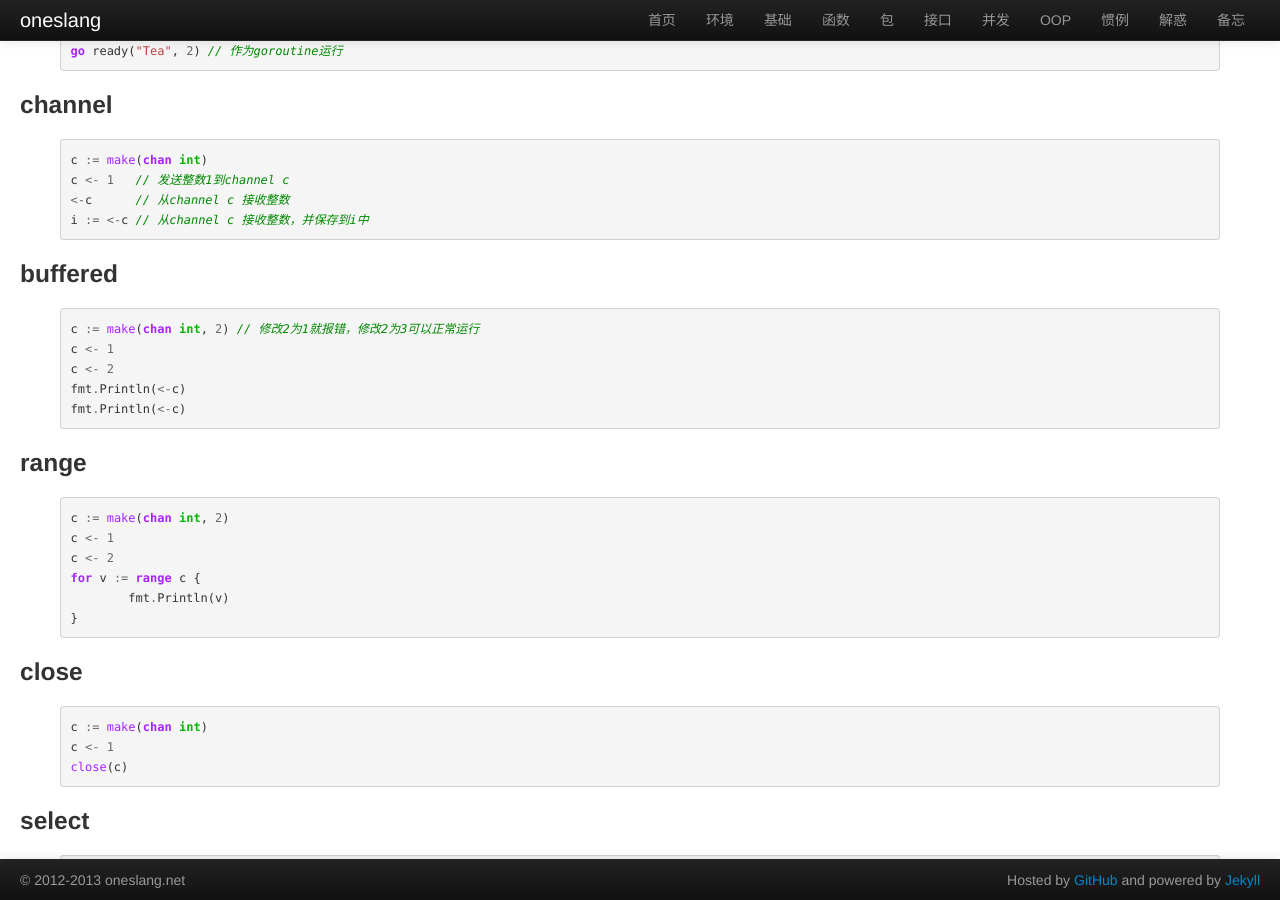
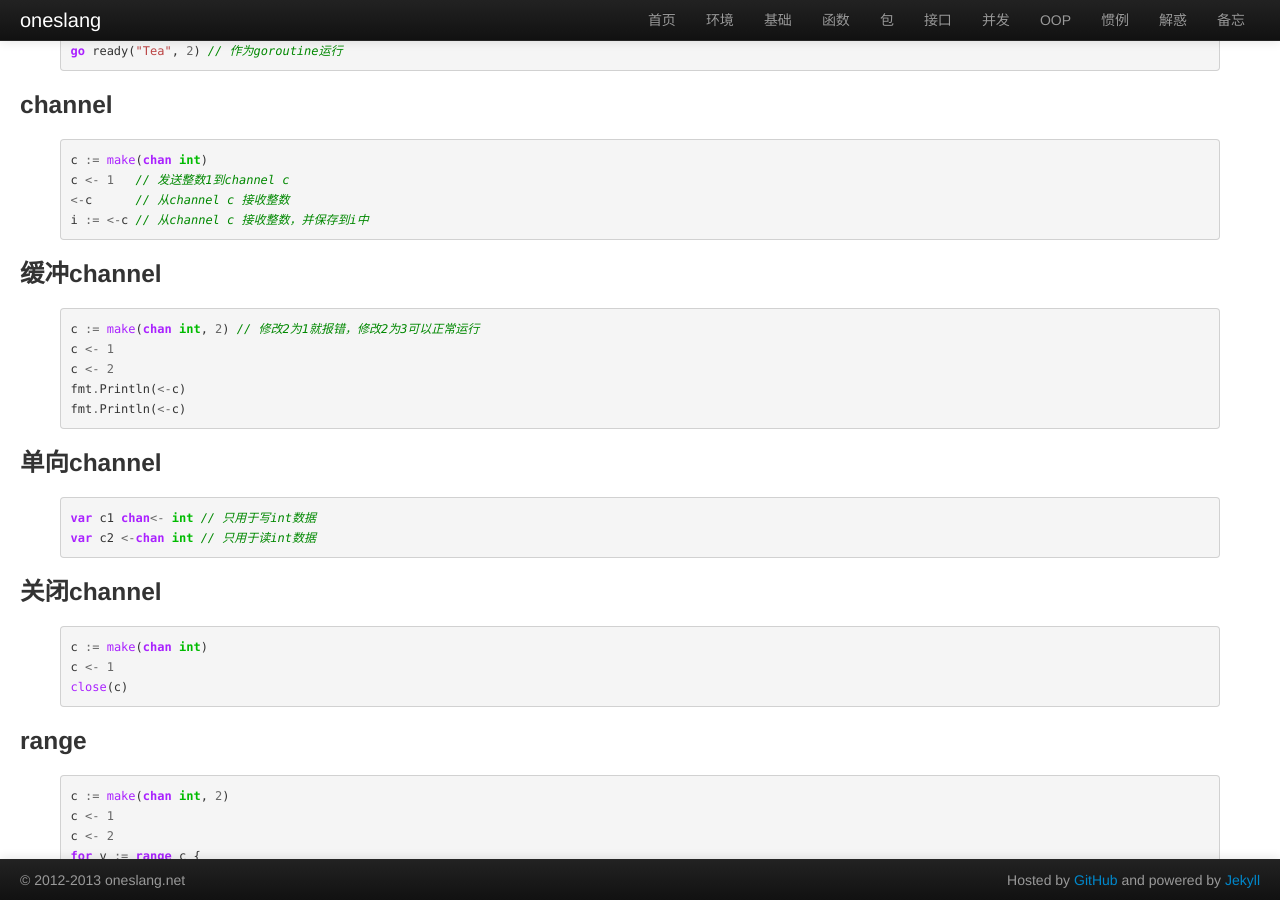
Before and after one commit to oneslang/oneslang.net, a Jekyll site: the page built from golang/concurrency.md, in a window 1280 px wide and 900 px high, scrolled down 477 px. Built offline with Jekyll 4.4.1, drawn with Linux system fonts in a browser that asks for light colours.

Commit message:
Perfect concurrent description

```diff
--- a/golang/concurrency.md
+++ b/golang/concurrency.md
@@ -28,13 +28,26 @@ c <- 1   // 发送整数1到channel c
 i := <-c // 从channel c 接收整数，并保存到i中
 {% endhighlight %}
 
-### buffered
+### 缓冲channel
 {% highlight go %}
 c := make(chan int, 2) // 修改2为1就报错，修改2为3可以正常运行
 c <- 1
 c <- 2
 fmt.Println(<-c)
 fmt.Println(<-c)
+{% endhighlight %}
+
+### 单向channel
+{% highlight go %}
+var c1 chan<- int // 只用于写int数据
+var c2 <-chan int // 只用于读int数据
+{% endhighlight %}
+
+### 关闭channel
+{% highlight go %}
+c := make(chan int)
+c <- 1
+close(c)
 {% endhighlight %}
 
 ### range
@@ -45,13 +58,6 @@ c <- 2
 for v := range c {
 	fmt.Println(v)
 }
-{% endhighlight %}
-
-### close
-{% highlight go %}
-c := make(chan int)
-c <- 1
-close(c)
 {% endhighlight %}
 
 ### select
```
